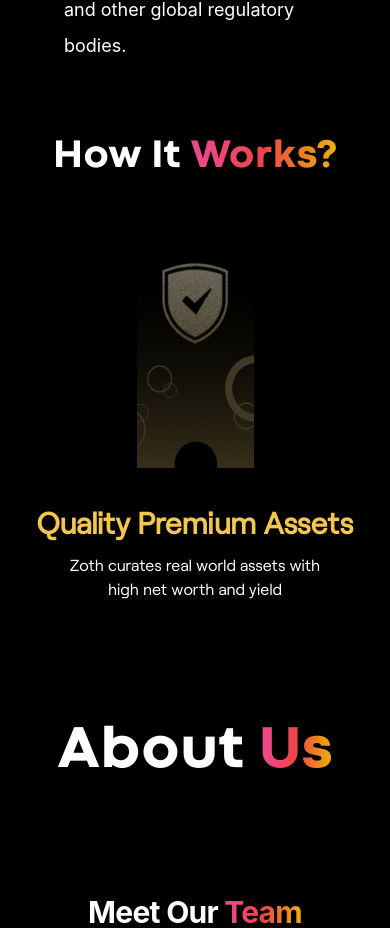
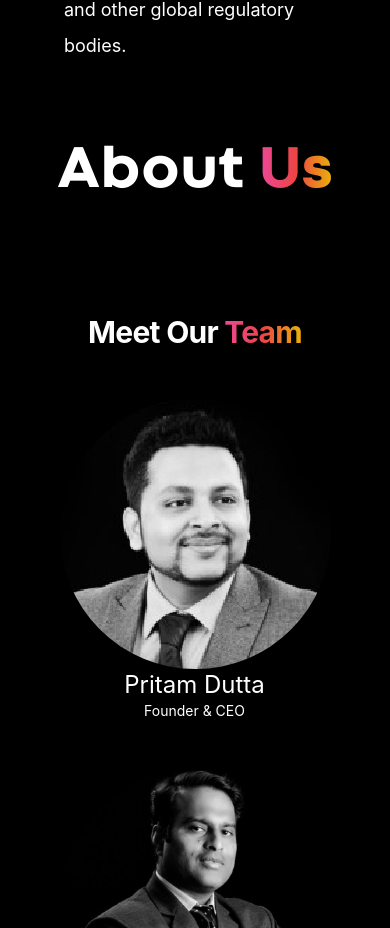
Before and after one commit to 0xZothio/landing_page_v1, a React (Create React App) app: page / in a window 390 px wide. Shown: the part 7816-8744 px from the top of the page. Built offline with nearby package versions, Linux system fonts and the light colour scheme.

Commit message:
how to invest changes

```diff
--- a/package.json
+++ b/package.json
@@ -18,6 +18,7 @@
     "react-scroll": "^1.8.9",
     "react-toast": "^1.0.3",
     "react-toastify": "^9.1.1",
+    "swiper": "^8.4.6",
     "web-vitals": "^2.1.4"
   },
   "scripts": {
--- a/src/components/HowToInvest.js
+++ b/src/components/HowToInvest.js
@@ -1,11 +1,13 @@
-import React, {useState, useEffect} from "react";
+import React, { useState, useEffect } from "react";
 import { motion } from "framer-motion";
 import { fadeIn } from "../utils/motion";
-import asset_trust from "../assets/images/Asset_trust.png"
-import premium_asset from "../assets/images/Quality_premium_asset.png"
-import tokenisation from "../assets/images/Tokenization.png"
-import marketplace from "../assets/images/zoth_marketplace.png"
+import asset_trust from "../assets/images/Asset_trust.png";
+import premium_asset from "../assets/images/Quality_premium_asset.png";
+import tokenisation from "../assets/images/Tokenization.png";
+import marketplace from "../assets/images/zoth_marketplace.png";
 import "../styles/styles.css";
+import { Swiper, SwiperSlide } from "swiper/react";
+
 const crouselData = [
   {
     image: asset_trust,
@@ -25,8 +27,7 @@ const crouselData = [
   {
     image: marketplace,
     title: "Zoth Marketplace",
-    description:
-      "Provides investors access to aggregated tokenized assets",
+    description: "Provides investors access to aggregated tokenized assets",
   },
 ];
 
@@ -57,7 +58,7 @@ function HowToInvest() {
 
   //   return () => element.removeEventListener("scroll", handleScroll);
   // }, [scrollvalue]);
-    const windowheight = 1.5*window.innerHeight;
+  const windowheight = 1.5 * window.innerHeight;
   useEffect(() => {
     const element = document.documentElement;
     // const element = document.querySelector("#section-3");
@@ -82,17 +83,13 @@ function HowToInvest() {
     // return () => element.removeEventListener("scroll", handleScroll);
   }, [scrollvalue]);
 
-
   return (
-    <div
-      id="howItWorks"
-      className="bg-black text-white w-full h-full sm:pb-10"
-    >
+    <div id="howItWorks" className="bg-black text-white w-full h-full sm:pb-10 hidden sm:block">
       <motion.div
         variants={fadeIn("up", "tween", 0, 0.1)}
         initial="hidden"
         whileInView="show"
-        className="text-[40px] text-center sm:text-[80px] font-codec font-extrabold"
+        className="text-[40px] text-center sm:text-[80px] font-codec font-extrabold "
       >
         How It{" "}
         <span className="bg-clip-text text-transparent bg-gradient-to-r from-pink-500 via-red-500 to-yellow-500">
@@ -109,7 +106,8 @@ function HowToInvest() {
         <div className="h-screen w-full"></div>
         <div className="h-screen w-full"></div>
       </div> */}
-      <div className="Carousel mt-10">
+      <div className="hidden sm:flex">
+        <div className="Carousel mt-10 hidden">
           <section className="slider">
             {slides.map((img, indx) => {
               return (
@@ -190,6 +188,7 @@ function HowToInvest() {
             })}
           </section>
         </div>
+      </div>
 
       <ol className="items-center sm:flex mx-auto justify-center w-4/6 hidden">
         <li className="relative mb-6 sm:mb-0">
@@ -251,6 +250,24 @@ function HowToInvest() {
           </div>
         </li>
       </ol>
+
+      {/* mobile */}
+      {/* <Swiper
+        spaceBetween={0}
+        slidesPerView={1}
+        speed={500}
+        loop={true}
+        touchRatio={1.5}
+        navigation={true}
+        effect={"flip"}
+        pagination={{ clickable: true }}
+        className="mySwiper sm:hidden flex"
+      >
+        <SwiperSlide>Slide 1</SwiperSlide>
+        <SwiperSlide>Slide 2</SwiperSlide>
+        <SwiperSlide>Slide 3</SwiperSlide>
+        <SwiperSlide>Slide 4</SwiperSlide>
+      </Swiper> */}
     </div>
   );
 }
```
Also changed, not shown: 1 other file (tests, documents, lock files or other folders). Lines whose indentation alone changed are shown as unchanged.
